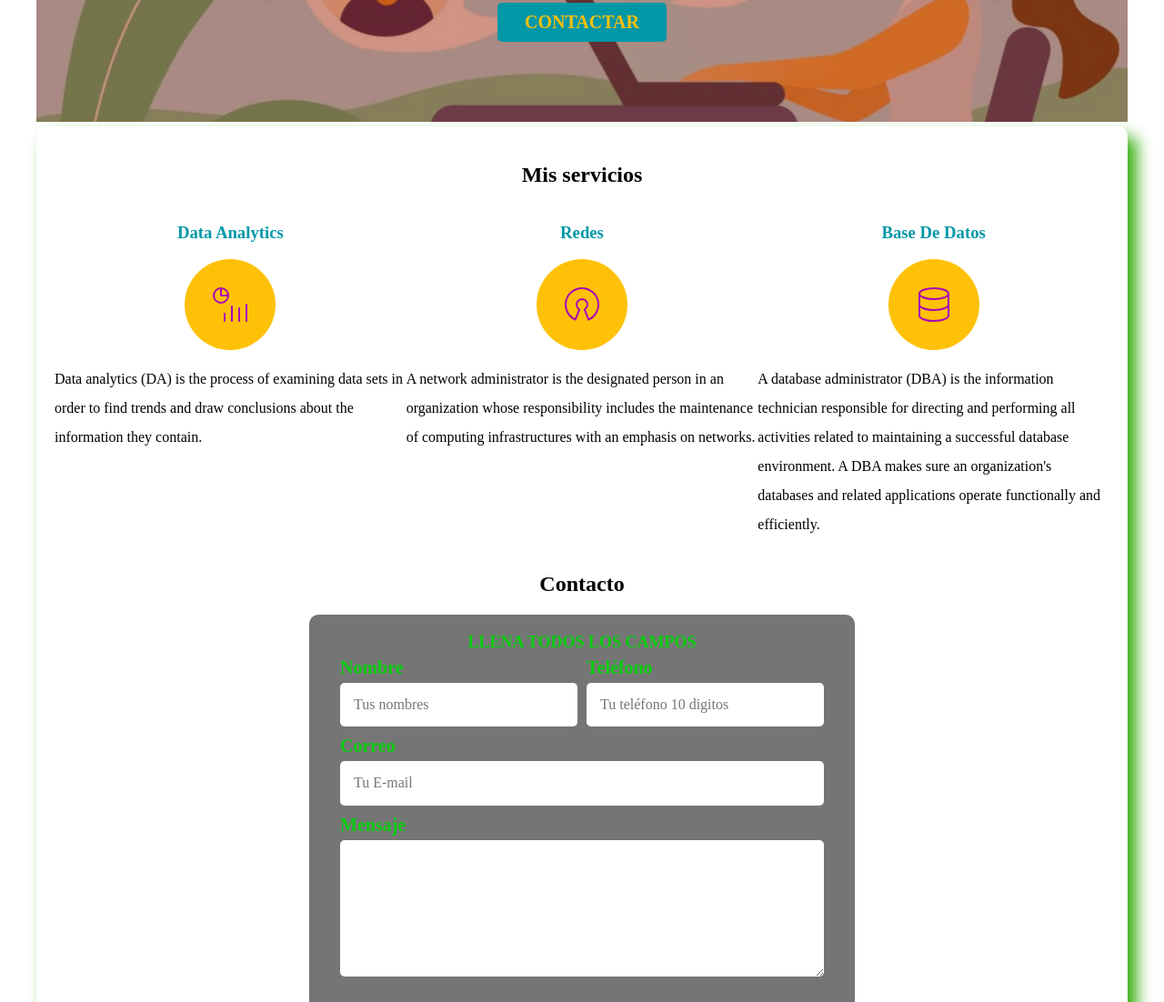
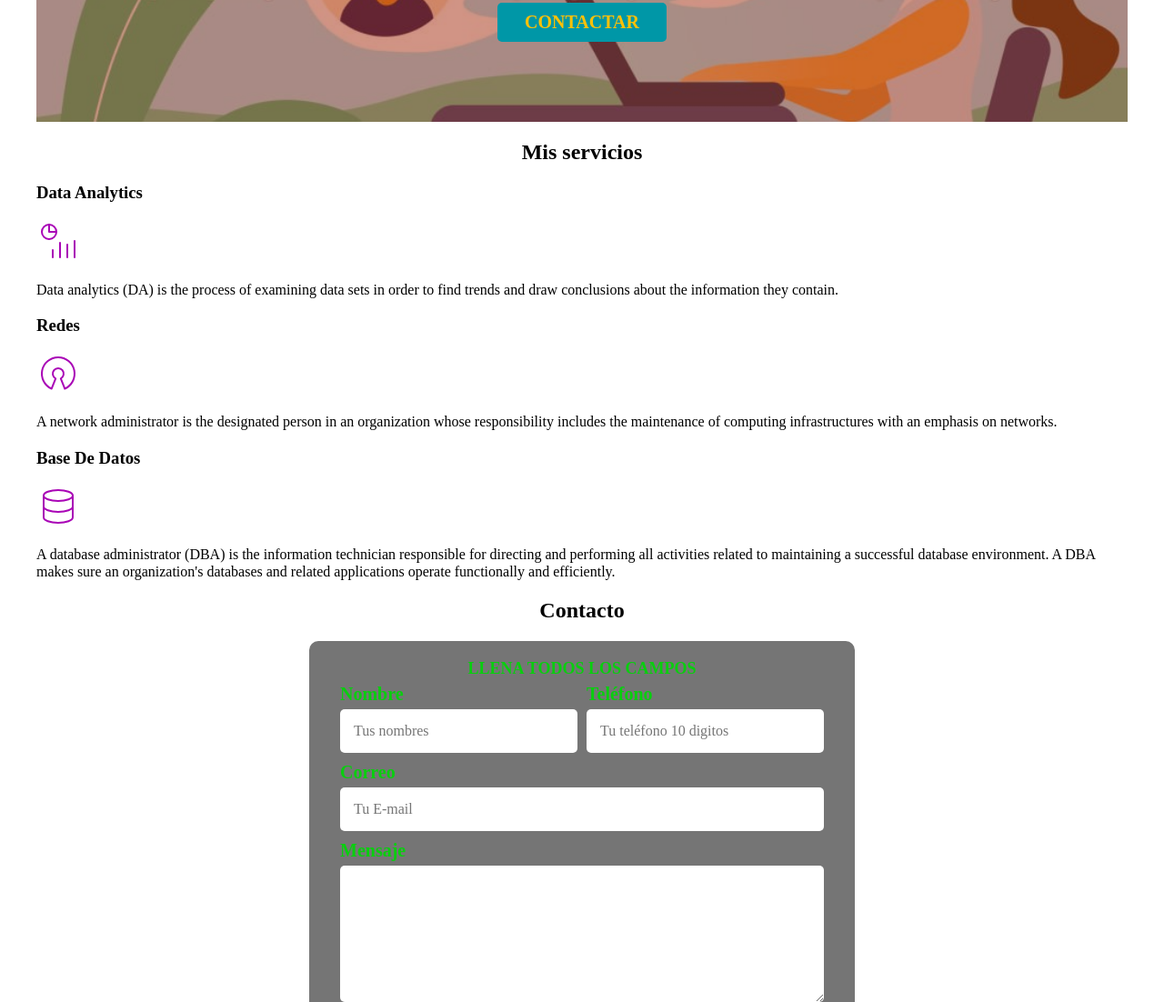
Before and after one commit to RafaHernandez17/web_pag, a plain HTML site: page index.html in a window 1280 px wide. Shown: the part 399-1501 px from the top of the page at 91% size. Drawn offline with Linux system fonts and the light colour scheme; a web font is replaced by a local one.

```diff
--- a/css/style.css
+++ b/css/style.css
@@ -137,41 +137,7 @@ body{
     }
 }
 /******************************Main Servicio*******************************************/
-@media (min-width:780px) {
-    .servicios{
-        display: grid;
-        grid-template-columns: repeat(3,1fr);
-    }
-}
-.servicio{
-    display: flex;
-    flex-direction: column;
-    align-items: center;
-}
-.servicio .iconos{
-    height: 10rem;
-    width: 10rem;
-    background-color: var(--primario);
-    border-radius: 100%;
-    display: flex;
-    justify-content: space-evenly;
-    align-items: center;
-}
-.servicio h3{
-    color: var(--secundario);
-}
-.servicio p{
-    line-height: 2;
-}
-.sombra{
-    -webkit-box-shadow: 10px 11px 17px 0px rgba(51,173,10,1);
-    -moz-box-shadow: 10px 11px 17px 0px rgba(51,173,10,1);
-    box-shadow: 10px 11px 17px 0px rgba(51,173,10,1);
 
-    background-color: var(--blanco);
-    padding: 2rem;
-    border-radius: 1rem;
-}
 /******************************formulario*******************************************/
 .formulario{
     background-color: var(--gris);
```
Also changed, not shown: index.html (+1 -0 lines).
